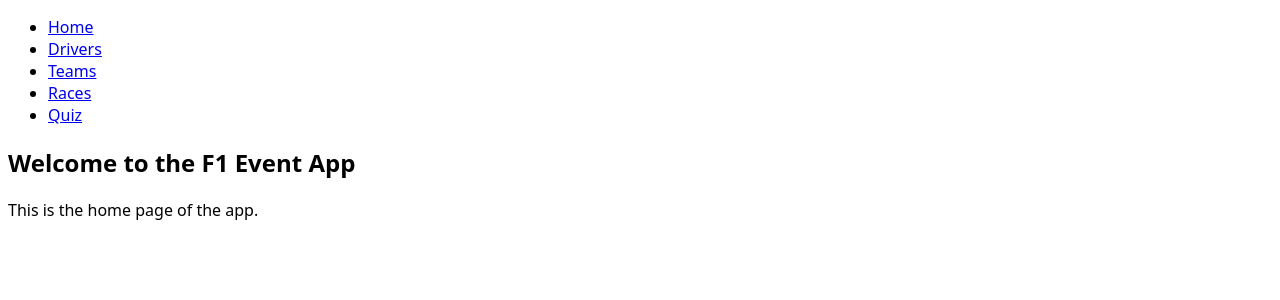
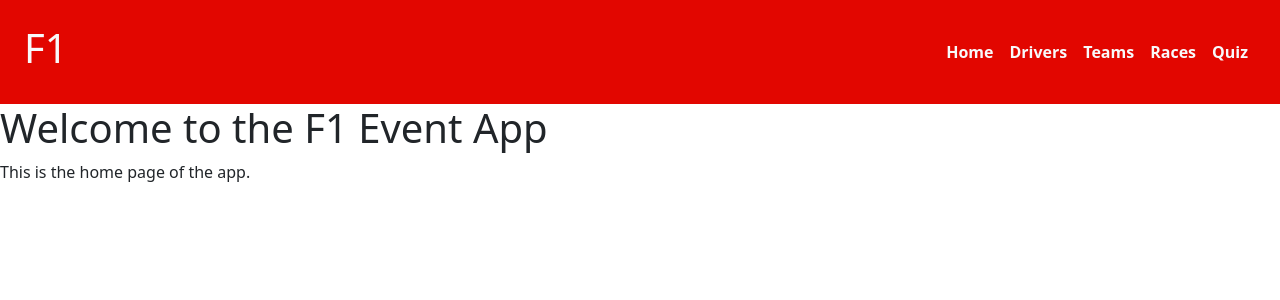
Before and after one commit to mark26reyes/Eksamen-Web-utvikling-H23, a React (Vite) app in the folder f1/: page / in a window 1280 px wide. Shown: the top 300 px of the page. Built offline with nearby package versions, Linux system fonts and the light colour scheme.

Commit message:
bootstrap styling

```diff
--- a/f1/package.json
+++ b/f1/package.json
@@ -17,6 +17,7 @@
     "react-router-dom": "^6.18.0"
   },
   "devDependencies": {
+    "@types/bootstrap": "^5.2.9",
     "@types/react": "^18.2.15",
     "@types/react-dom": "^18.2.7",
     "@typescript-eslint/eslint-plugin": "^6.0.0",
--- /dev/null
+++ b/f1/src/App.css
@@ -0,0 +1,15 @@
+:root {
+  --red: #e20600; /* Define your red color here */
+  --white: #ffffff; /* Define your white color here */
+  --black: #000000; /* Define your black color here */
+}
+
+nav {
+  background-color: var(--white); /* Using white color */
+  color: var(--black); /* Using black color */
+}
+
+nav {
+  background-color: var(--red); /* Using red color */
+  color: var(--white); /* Using white color */
+}
--- a/f1/src/App.tsx
+++ b/f1/src/App.tsx
@@ -4,29 +4,47 @@ import DriversPage from "./pages/DriversPage";
 import TeamsPage from "./pages/TeamsPage";
 import RacesPage from "./pages/RacesPage";
 import QuizPage from "./pages/QuizPage";
+import "bootstrap/dist/css/bootstrap.min.css";
+import "./App.css";
 
 function App() {
   return (
+    <>
       <Router>
-      <nav>
-        <ul>
+        <header>
+          <nav className="navbar navbar-expand navbar-dark p-4">
+            <h1 className="text-light">F1</h1>
+            <div className="navbar-collapse justify-content-end">
+              <ul className="navbar-nav">
                 <li>
-            <Link to="/">Home</Link>
+                  <Link className="nav-link text-light fw-bold" to="/">
+                    Home
+                  </Link>
                 </li>
                 <li>
-            <Link to="/drivers">Drivers</Link>
+                  <Link className="nav-link text-light fw-bold" to="/drivers">
+                    Drivers
+                  </Link>
                 </li>
                 <li>
-            <Link to="/teams">Teams</Link>
+                  <Link className="nav-link text-light fw-bold" to="/teams">
+                    Teams
+                  </Link>
                 </li>
                 <li>
-            <Link to="/races">Races</Link>
+                  <Link className="nav-link text-light fw-bold" to="/races">
+                    Races
+                  </Link>
                 </li>
                 <li>
-            <Link to="/quiz">Quiz</Link>
+                  <Link className="nav-link text-light fw-bold" to="/quiz">
+                    Quiz
+                  </Link>
                 </li>
               </ul>
+            </div>
           </nav>
+        </header>
 
         <Routes>
           <Route path="/" element={<HomePage />} />
@@ -37,6 +55,8 @@ function App() {
           {/* Define other routes */}
         </Routes>
       </Router>
+      <header></header>
+    </>
   );
 }
 
```
Also changed, not shown: 1 other file (tests, documents, lock files or other folders). Lines whose indentation alone changed are shown as unchanged.
